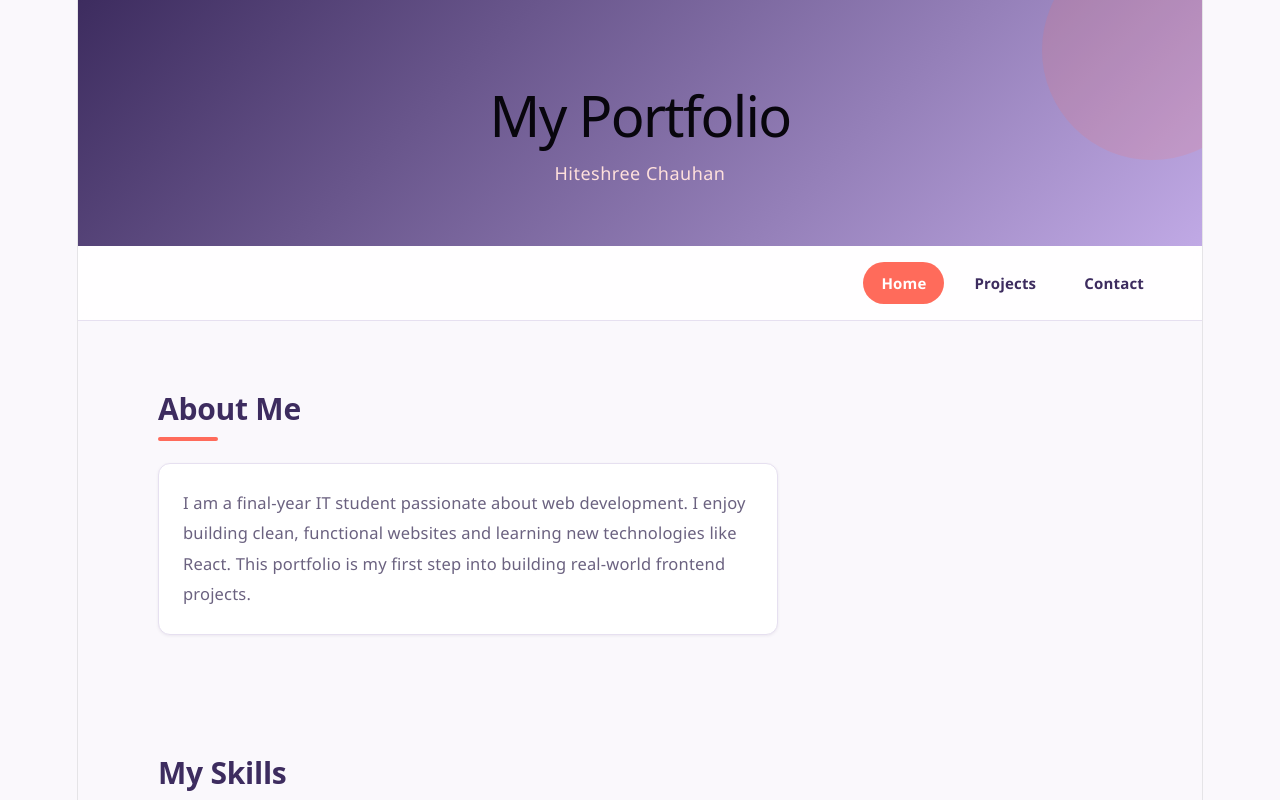
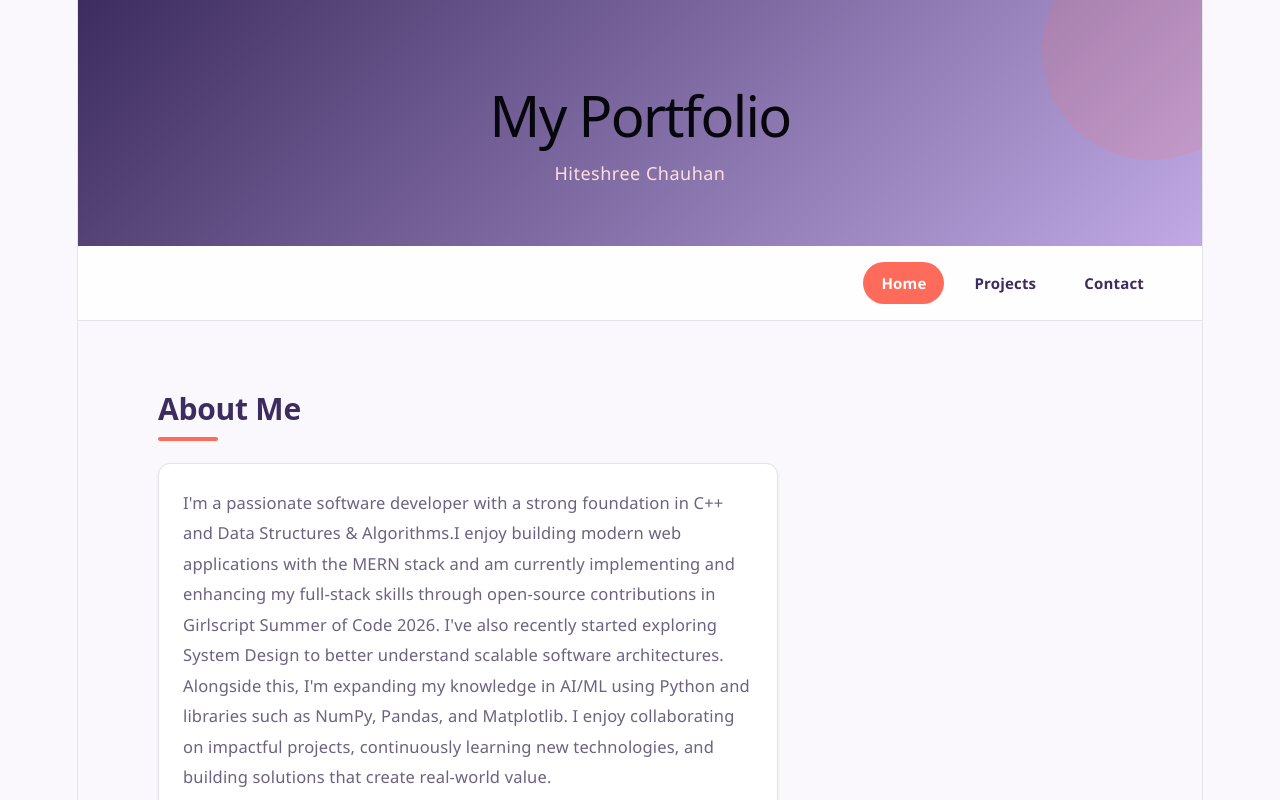
Before and after one commit to Hiteshree-Chauhan-it/portfolio--24IT008-, a React (Vite) app: page / in a window 1280 px wide. Shown: the top 800 px of the page. Built offline with nearby package versions, Linux system fonts and the light colour scheme.

Commit message:
Updates About me

```diff
--- a/src/data/portfolioData.js
+++ b/src/data/portfolioData.js
@@ -13,10 +13,7 @@ const portfolioData = {
   about: {
     heading: "About Me",
     paragraph:
-      "I am a final-year IT student passionate about web development. " +
-      "I enjoy building clean, functional websites and learning new " +
-      "technologies like React. This portfolio is my first step into " +
-      "building real-world frontend projects.",
+      "I'm a passionate software developer with a strong foundation in C++ and Data Structures & Algorithms."+"I enjoy building modern web applications with the MERN stack and am currently implementing and enhancing my full-stack skills through open-source contributions in Girlscript Summer of Code 2026. I've also recently started exploring System Design to better understand scalable software architectures. Alongside this, I'm expanding my knowledge in AI/ML using Python and libraries such as NumPy, Pandas, and Matplotlib. I enjoy collaborating on impactful projects, continuously learning new technologies, and building solutions that create real-world value.",
   },
 
   skills: {
```
